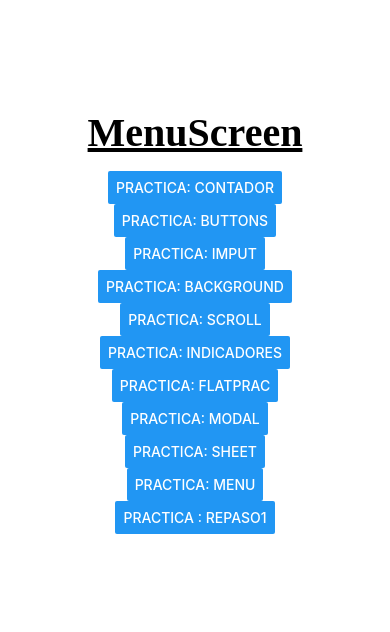
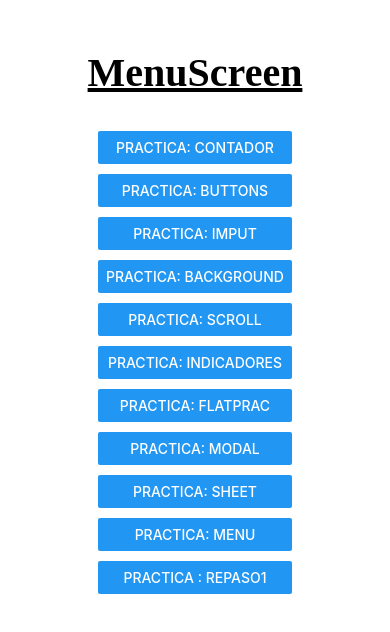
Before and after one commit to 19084DANI/PAM215, a React Native app in the folder intro/: screen / in a window 390 px wide. Shown: the part 116-748 px from the top of the page. Built offline with nearby package versions, Linux system fonts and the light colour scheme.

Commit message:
PracticaIndicador primera parte

```diff
--- a/intro/screens/IndicatorScreen.js
+++ b/intro/screens/IndicatorScreen.js
@@ -1,14 +1,54 @@
-import { Text, StyleSheet, View } from 'react-native'
-
+import { Text, StyleSheet, View,ActivityIndicator,Button } from 'react-native'
+import React,{use,useState} from 'react'
 
 export default function IndicatorScreen() {
+const [loading,setLoading] = useState (false)
+const startLoading = () =>{
+  setLoading(true)
+  setTimeout (()=> setLoading (false),3000)
+}
+  if(loading){
+    return(
+    <View style={styles.container}>
 
-    return (
-      <View>
-        <Text>Proximamente leonel</Text>
+      <View style={styles.loaderContainer}>
+
+        <ActivityIndicator
+
+        size='large'
+        color= '#350d0dff'
+        animating={true}
+        hidesWhenStopped={true}
+
+        />
+      <Text> Cargando...</Text>
       </View>
-    )
+
+    </View>
+    );
+  }
+  return(
+    <View style={styles.container}>
+      <Text style={styles.title}>ActivityIndicator</Text>
+      <Button title='Carga de Datos' onPress={startLoading} >
+
+      </Button>
+    </View>
+  );
   }
 
 
-const styles = StyleSheet.create({})
+const styles = StyleSheet.create({
+  container:{
+    flex: 1,
+    alignItems:'center',
+    justifyContent:'center',
+  },
+  title:{
+    fontSize:20,
+    marginBottom:20,
+  },
+  loaderContainer:{
+    alignItems:'center',
+  }
+});
--- a/intro/screens/MenuScreen.js
+++ b/intro/screens/MenuScreen.js
@@ -38,12 +38,15 @@ export default function MenuScreen() {
             return<uttonSheetScreen/>;
         case 'Repaso1':
             return<Repaso1/>;
+            case 'flat':
+            return<Flat_ListScreen/>;
         case 'menu':
             default:
 
             return (
                 <View style={styles.container}>
                 <Text style={styles.titulo}>MenuScreen</Text>
+                <View style={styles.conteinenrBotones}>
                 <Button onPress={()=> setScreen('contador') } title='Practica: Contador'/>
                 <Button onPress={()=> setScreen('botones') } title='Practica: Buttons'/>
                 <Button onPress={()=> setScreen('Imput') } title='Practica: imput'/>
@@ -55,6 +58,9 @@ export default function MenuScreen() {
                 <Button onPress={()=> setScreen('sheet') } title='Practica: sheet'/>
                 <Button onPress={()=> setScreen('menu') } title='Practica: menu'/>
                 <Button onPress={()=> setScreen ('Repaso1') } title='Practica : repaso1'/>
+
+                </View>
+
                 </View>
             )
 
@@ -77,8 +83,9 @@ const styles = StyleSheet.create({
     color: 'black',
     textDecorationLine: 'underline',
     marginBlock: 15,
-
   },
- /* marginTop
-  gap*/
+  conteinenrBotones:{
+  marginTop:20,
+  gap:10,
+  },
 });
```
